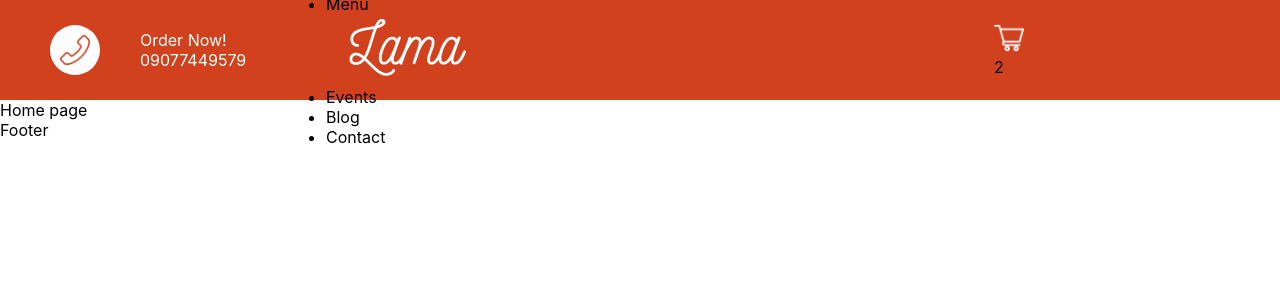
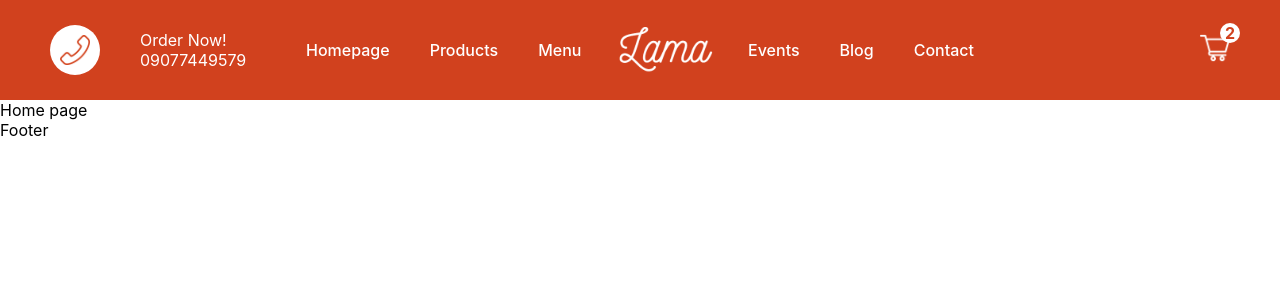
Before and after one commit to hinlocaesar/food-ordering-nextjs, a Next.js app: page / in a window 1280 px wide. Shown: the top 300 px of the page. Built offline with nearby package versions, Linux system fonts and the light colour scheme.

Commit message:
Modified css for navbar component

```diff
--- a/styles/Navbar.module.css
+++ b/styles/Navbar.module.css
@@ -17,6 +17,10 @@
 
 .item:nth-child(2) {
   flex: 3;
+}
+
+.item:last-child {
+  justify-content: flex-end;
 }
 
 .callButton {
@@ -41,3 +45,36 @@
   font-size: 20px;
   font-weight: bold;
 }
+
+.list {
+  padding: 0;
+  display: flex;
+  align-items: center;
+  list-style: none;
+  color: white;
+}
+
+.listItem {
+  margin: 20px;
+  font-weight: 500;
+}
+
+.cart {
+  position: relative;
+}
+
+.counter {
+  position: absolute;
+  top: -10px;
+  right: -10px;
+  width: 20px;
+  height: 20px;
+  border-radius: 50%;
+  background-color: white;
+  padding: 3px;
+  display: flex;
+  align-items: center;
+  justify-content: center;
+  color: #d1411e;
+  font-weight: bold;
+}
```
